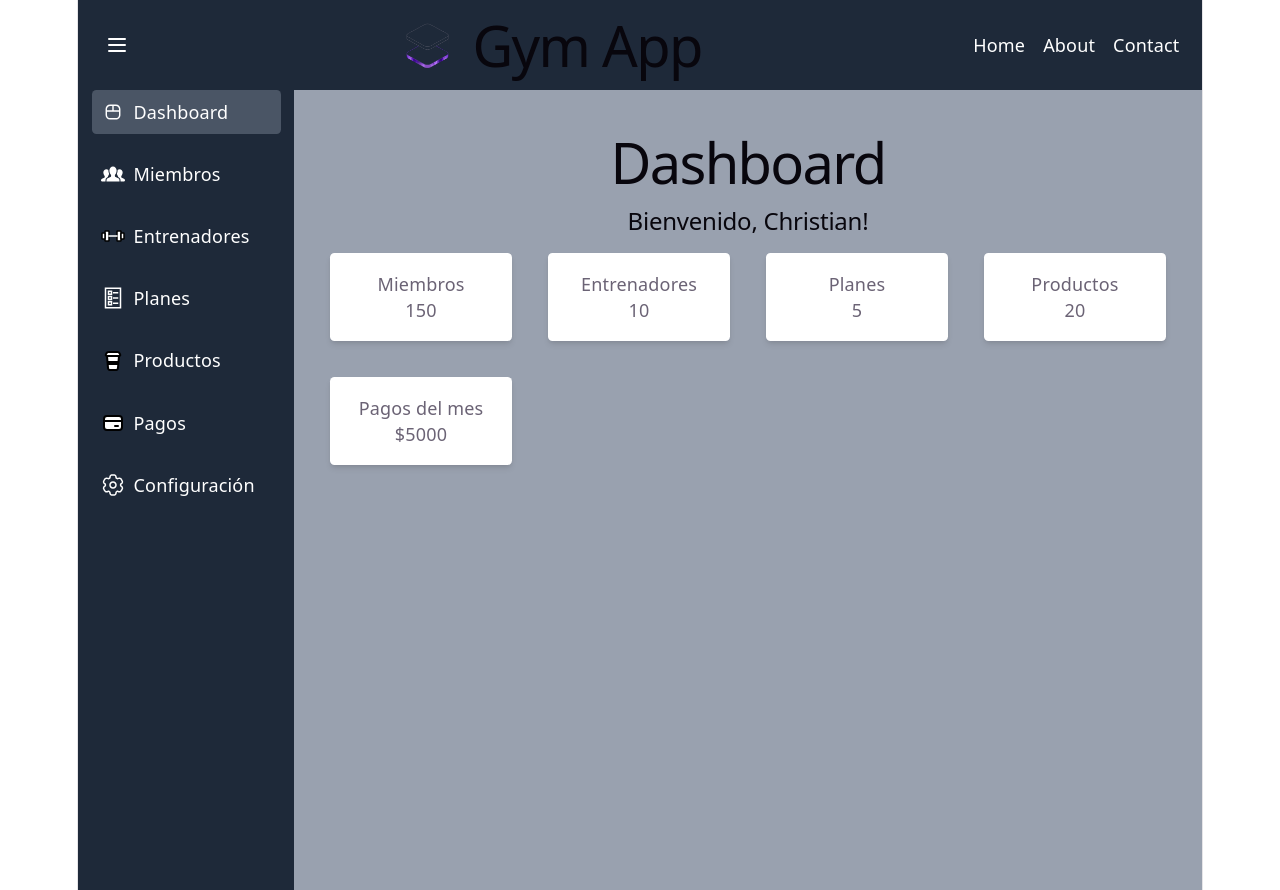
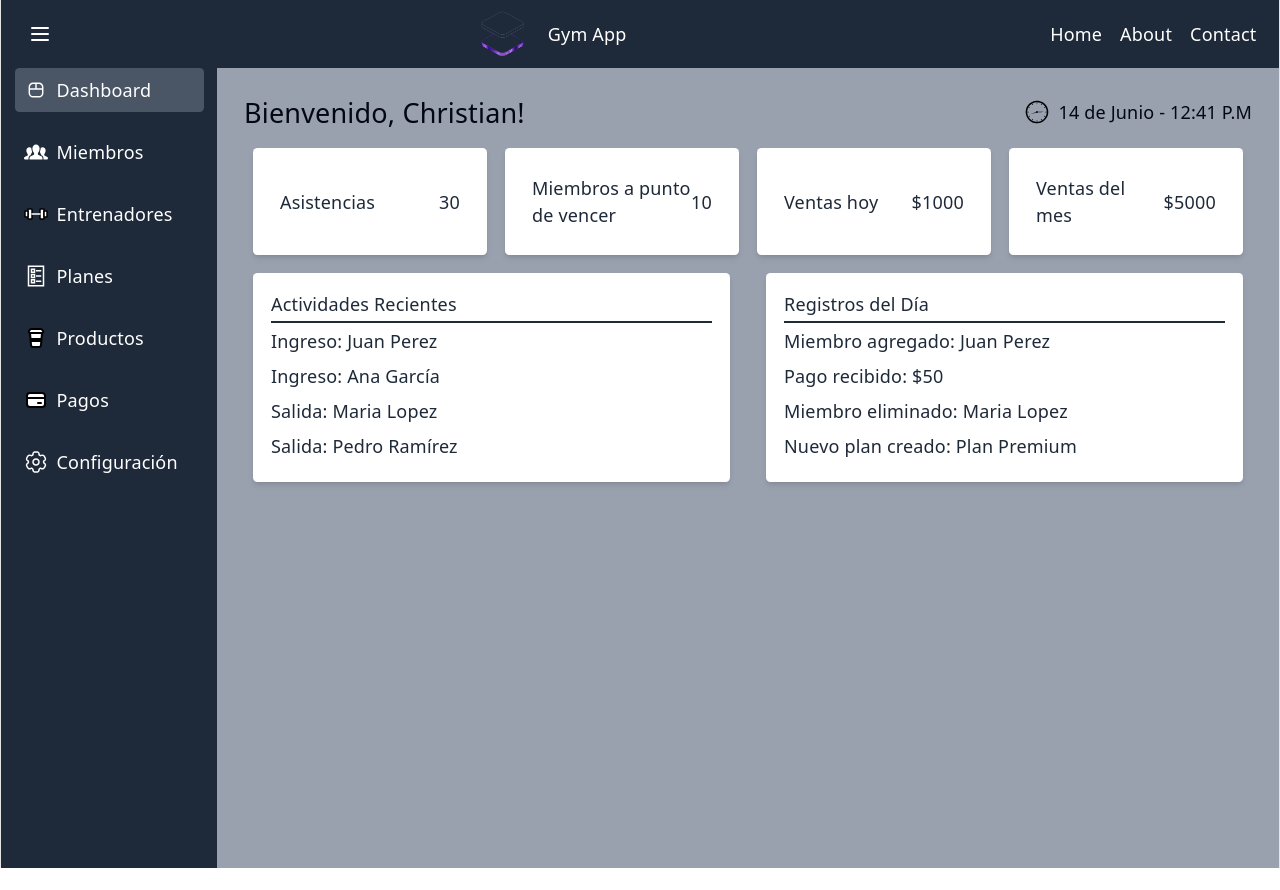
Before and after one commit to CISQ-Lab/GYMAPP, a React app in the folder frontend/: page /dashboard in a window 1280 px wide. After the commit the page ends 868 px from the top, so only its background shows below. Built offline with nearby package versions, Linux system fonts and the light colour scheme; the HTML template or start-up script is replaced by a standard one.

Commit message:
Se modifica el aspecto del Dashboard para acercarse al diseño final, se agrega un icono de reloj y una nueva card que mostrara historiales, se eliminan los espacios laterales que antes hacia el estilo de index.css en root

```diff
--- /dev/null
+++ b/frontend/src/assets/icons/ClockIcon.jsx
@@ -0,0 +1,64 @@
+function ClockIcon({ size = 24, color = "black" }) {
+  return (
+    <svg version="1.0" xmlns="http://www.w3.org/2000/svg"
+      width={size} height={size} viewBox="0 0 1280.000000 1280.000000"
+      preserveAspectRatio="xMidYMid meet">
+      <metadata>
+        Created by potrace 1.15, written by Peter Selinger 2001-2017
+      </metadata>
+      <g transform="translate(0.000000,1280.000000) scale(0.100000,-0.100000)"
+        fill="#000000" stroke="none">
+        <path d="M6015 12413 c-462 -30 -960 -122 -1404 -259 -1166 -362 -2215 -1090
+          -2969 -2061 -655 -845 -1073 -1843 -1211 -2893 -41 -316 -46 -398 -46 -805 0
+          -416 7 -524 56 -870 128 -902 487 -1811 1014 -2565 390 -557 888 -1062 1430
+          -1451 867 -622 1824 -985 2915 -1105 197 -21 784 -30 1006 -15 2081 145 3911
+          1329 4906 3174 615 1139 842 2500 632 3796 -257 1592 -1134 3005 -2450 3947
+          -898 643 -1953 1022 -3069 1104 -126 9 -684 11 -810 3z m710 -793 c1866 -117
+          3514 -1210 4356 -2892 613 -1223 714 -2670 279 -3978 -211 -634 -525 -1195
+          -967 -1725 -132 -159 -426 -456 -588 -594 -1297 -1108 -3014 -1514 -4672
+          -1106 -1356 334 -2548 1230 -3253 2445 -390 674 -617 1392 -691 2190 -16 174
+          -16 706 0 880 74 799 300 1516 691 2190 704 1214 1894 2109 3250 2444 525 130
+          1063 179 1595 146z"/>
+        <path d="M6298 11522 l-98 -3 0 -319 0 -320 200 0 200 0 0 320 0 320 -89 0
+          c-49 0 -95 1 -103 3 -7 1 -57 1 -110 -1z"/>
+        <path d="M3875 10857 c-172 -98 -225 -131 -225 -140 0 -14 311 -547 319 -547
+          4 0 57 30 117 66 60 36 135 80 167 97 31 17 57 35 57 39 0 9 -299 519 -314
+          536 -9 10 -35 -1 -121 -51z"/>
+        <path d="M8787 10883 c-61 -98 -297 -503 -297 -510 0 -5 39 -31 88 -58 48 -26
+          122 -70 165 -97 43 -26 82 -48 86 -48 8 0 321 534 321 548 0 7 -163 106 -282
+          172 l-57 31 -24 -38z"/>
+        <path d="M2002 9028 c-87 -145 -145 -259 -136 -268 13 -12 534 -310 542 -310
+            7 0 204 342 200 345 -2 1 -113 64 -248 140 -135 75 -259 146 -277 156 l-31 20
+            -50 -83z"/>
+        <path d="M10475 8955 c-148 -85 -274 -156 -279 -158 -5 -2 13 -41 41 -88 28
+            -46 72 -123 99 -171 26 -49 51 -88 54 -88 8 0 531 299 544 310 5 5 -10 43 -34
+            87 -42 76 -151 263 -154 263 0 -1 -122 -70 -271 -155z"/>
+        <path d="M6271 6884 c-179 -48 -326 -206 -363 -390 -7 -32 -12 -60 -13 -61 -1
+          -2 -460 -172 -1021 -379 -1018 -375 -2863 -1057 -2896 -1069 -10 -4 -18 -16
+          -18 -27 0 -17 4 -19 28 -13 29 7 952 267 2127 600 402 114 991 280 1309 370
+          l579 164 51 -45 c63 -55 167 -109 243 -125 78 -16 204 -6 275 21 122 46 218
+          131 278 248 19 36 26 42 55 42 18 0 147 7 286 15 140 8 733 42 1319 75 1289
+          72 1220 67 1220 90 0 23 69 18 -1220 90 -586 33 -1179 67 -1319 75 -139 8
+          -268 15 -287 15 -31 0 -36 5 -60 52 -36 71 -132 169 -203 207 -112 59 -253 77
+          -370 45z"/>
+        <path d="M1280 6400 l0 -200 320 0 320 0 0 200 0 200 -320 0 -320 0 0 -200z" />
+        <path d="M10880 6400 l0 -200 320 0 320 0 0 200 0 200 -320 0 -320 0 0 -200z" />
+        <path d="M2133 4197 c-144 -84 -265 -155 -268 -159 -8 -8 56 -131 137 -266
+          l50 -83 31 20 c18 10 142 81 277 156 135 76 246 139 248 140 6 5 -194 344
+          -203 344 -5 0 -128 -69 -272 -152z"/>
+        <path d="M10336 4263 c-27 -49 -71 -125 -98 -171 -28 -46 -48 -85 -47 -86 2
+          -2 110 -63 239 -136 129 -72 254 -143 276 -156 l42 -24 55 93 c96 161 140 248
+          131 256 -14 13 -535 311 -543 311 -4 0 -29 -39 -55 -87z"/>
+        <path d="M3806 2361 c-86 -149 -156 -273 -156 -278 0 -8 148 -99 282 -173 l57
+          -31 15 23 c42 66 306 520 306 526 0 4 -26 22 -57 39 -32 17 -107 61 -167 97
+          -60 36 -113 66 -117 66 -4 0 -77 -121 -163 -269z"/>
+        <path d="M8783 2606 c-18 -12 -91 -56 -163 -97 -71 -40 -130 -77 -130 -82 0
+          -8 237 -415 297 -510 l24 -38 57 31 c120 66 282 165 282 173 0 17 -314 547
+          -324 547 -6 -1 -26 -11 -43 -24z"/>
+        <path d="M6200 1600 l0 -320 200 0 200 0 0 320 0 320 -200 0 -200 0 0 -320z" />
+      </g>
+    </svg>
+  );
+}
+
+export default ClockIcon;
--- a/frontend/src/components/NavBar.jsx
+++ b/frontend/src/components/NavBar.jsx
@@ -4,7 +4,7 @@ import { NavLink } from 'react-router-dom';
 function Navbar({ sidebarMinimized, onToggle }) {
   return (
 
-    <nav className="flex justify-between items-center px-5 bg-gray-800 text-white">
+    <nav className="flex justify-between items-center px-5 bg-gray-800 text-white h-15">
       <button onClick={onToggle} className="p-1 rounded hover:bg-gray-700 focus:outline-none focus:ring-2 focus:ring-white">
         <svg xmlns="http://www.w3.org/2000/svg" height="24"
           viewBox="0 0 24 24" width="24" fill="white">
@@ -13,7 +13,7 @@ function Navbar({ sidebarMinimized, onToggle }) {
       </button>
       <div className="flex items-center space-x-5">
         <img src={logo} alt="Gym App Logo" className="h-10 w-10" />
-        <h1>Gym App</h1>
+        <h2>Gym App</h2>
       </div>
 
 
--- /dev/null
+++ b/frontend/src/components/cards/LogCard.jsx
@@ -0,0 +1,13 @@
+export default function LogCard({ log, title }) {
+  return (
+    <div className="flex flex-col justify-between  bg-white shadow-md rounded p-4 m-2 text-gray-800">
+
+      <h3 className="pb-1 border-b-2 border-double">{title}</h3>
+
+      {log.map((log, index) => (
+        <p key={index} className="py-1">{log.title + ": " + log.value}</p>
+      ))}
+
+    </div>
+  );
+}
--- a/frontend/src/components/cards/StatCard.jsx
+++ b/frontend/src/components/cards/StatCard.jsx
@@ -1,11 +1,10 @@
 function StatCard({ title, value }) {
   return (
-    <div className="stat-card bg-white shadow-md rounded p-4 m-2">
+    <div className="flex flex-row justify-between items-center bg-white shadow-md rounded p-6 m-2 text-gray-800">
 
-      <div className="stat-card-content">
         <h3 className="stat-card-title">{title}</h3>
         <p className="stat-card-value">{value}</p>
-      </div>
+
     </div>
   );
 }
--- a/frontend/src/index.css
+++ b/frontend/src/index.css
@@ -34,7 +34,6 @@
 
 @media (prefers-color-scheme: dark) {
   :root {
-    --text: #9ca3af;
     --text-h: #f3f4f6;
     --bg: #16171d;
     --border: #2e303a;
@@ -57,10 +56,8 @@ body {
 }
 
 #root {
-  width: 1126px;
   max-width: 100%;
   margin: 0 auto;
-  text-align: center;
   border-inline: 1px solid var(--border);
   min-height: 100svh;
   display: flex;
@@ -68,31 +65,6 @@ body {
   box-sizing: border-box;
 }
 
-h1,
-h2 {
-  font-family: var(--heading);
-  font-weight: 500;
-  color: var(--text-h);
-}
-
-h1 {
-  font-size: 56px;
-  letter-spacing: -1.68px;
-  margin: 32px 0;
-  @media (max-width: 1024px) {
-    font-size: 36px;
-    margin: 20px 0;
-  }
-}
-h2 {
-  font-size: 24px;
-  line-height: 118%;
-  letter-spacing: -0.24px;
-  margin: 0 0 8px;
-  @media (max-width: 1024px) {
-    font-size: 20px;
-  }
-}
 p {
   margin: 0;
 }
--- a/frontend/src/pages/gymPages/DashBoard.jsx
+++ b/frontend/src/pages/gymPages/DashBoard.jsx
@@ -1,21 +1,46 @@
 import StatCard from "../../components/cards/StatCard";
+import LogCard from "../../components/cards/logCard";
+import ClockIcon from "../../assets/icons/ClockIcon";
 
 function Dashboard() {
 
     const stats = [
-        { title: "Miembros", value: "150" },
-        { title: "Entrenadores", value: "10" },
-        { title: "Planes", value: "5" },
-        { title: "Productos", value: "20" },
-        { title: "Pagos del mes", value: "$5000" }
+        { title: "Asistencias", value: "30" },
+        { title: "Miembros a punto de vencer", value: "10" },
+        { title: "Ventas hoy", value: "$1000" },
+        { title: "Ventas del mes", value: "$5000" }
+    ];
+
+    const logs = [
+        { title: "Miembro agregado", value: "Juan Perez" },
+        { title: "Pago recibido", value: "$50" },
+        { title: "Miembro eliminado", value: "Maria Lopez" },
+        { title: "Nuevo plan creado", value: "Plan Premium" }
+    ];
+
+    const recent = [
+        { title: "Ingreso", value: "Juan Perez" },
+        { title: "Ingreso", value: "Ana García" },
+        { title: "Salida", value: "Maria Lopez" },
+        { title: "Salida", value: "Pedro Ramírez" }
     ];
 
     return (
         <>
-            <h1>Dashboard</h1>
-            <h2>Bienvenido, Christian!</h2>
 
-            <div className="grid grid-cols-1 sm:grid-cols-2 md:grid-cols-3 lg:grid-cols-4 gap-4">
+            <div className="flex justify-between items-center pb-2 font-normal text-gray-950">
+
+                <h2 className="text-2xl ">Bienvenido, Christian!</h2>
+                <div className="flex items-center space-x-2">
+                    <ClockIcon />
+                    <p className="ml-2 ">14 de Junio - 12:41 P.M</p>
+                </div>
+
+            </div>
+
+
+
+            <div className="grid grid-cols-1 md:grid-cols-2 lg:grid-cols-4 ">
 
                 {
                     stats.map((stat, index) => (
@@ -25,6 +50,11 @@ function Dashboard() {
 
             </div>
 
+            <div className="grid grid-cols-1 lg:grid-cols-2 gap-4">
+                <LogCard title="Actividades Recientes" log={recent} />
+                <LogCard title="Registros del Día" log={logs} />
+            </div>
+
         </>
 
 
```
